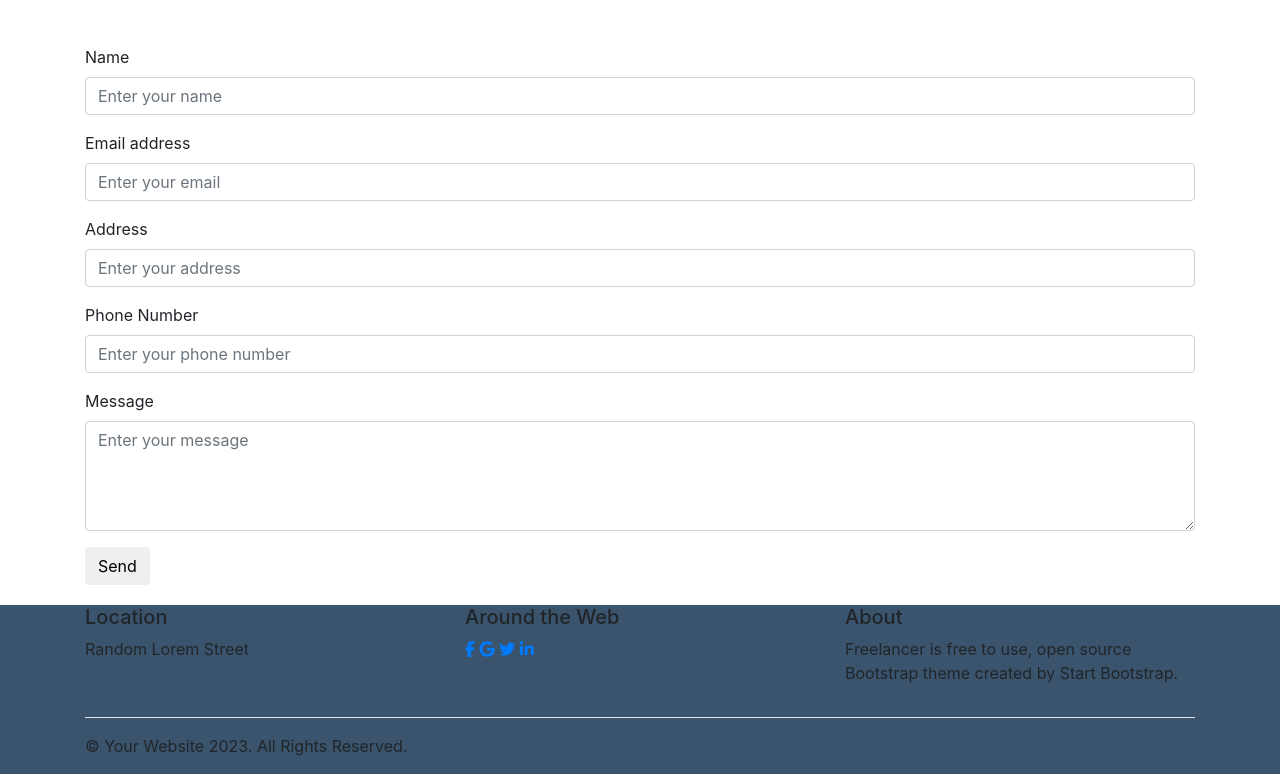
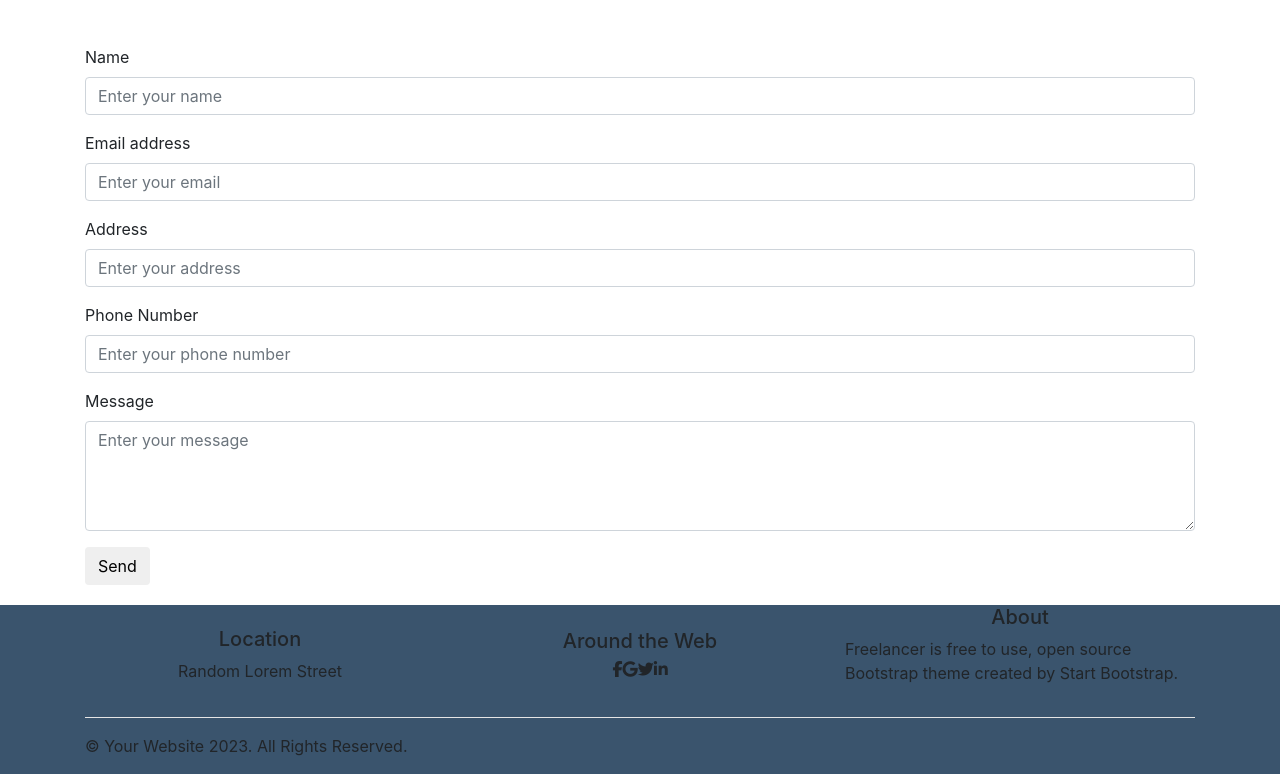
Before and after one commit to MindfulLearner/html-css-bootstrap-freelancer, a website: page index.html in a window 1280 px wide. Shown: the part 1524-2298 px from the top of the page. Drawn offline with nearby package versions, Linux system fonts and the light colour scheme.

Commit message:
PROBLEMATICHE SISTEMATE

```diff
--- a/css/layout.css
+++ b/css/layout.css
@@ -112,3 +112,23 @@ body > div.container.contact-container {
 footer {
     background-color: #3a546d;
 }
+
+body > div.container-about > div.row {
+    margin-right: 0;
+    margin-left: 0;
+}
+
+body > footer > div > div:nth-child(1) * {
+    display: flex;
+    flex-direction: column;
+    justify-content: center;
+    align-items: center;
+}
+
+body > footer > div > div:nth-child(1) > div:nth-child(2) > div {
+    flex-direction: row;
+}
+
+body > footer > div > div:nth-child(1) > div:nth-child(1) {
+    margin-top: 20px;
+}
--- a/index.html
+++ b/index.html
@@ -182,10 +182,10 @@
                 <div class="col-md-4">
                     <h5>Around the Web</h5>
                     <div class="social-icons">
-                        <a href="#" class="facebook"><i class="fab fa-facebook-f"></i></a>
-                        <a href="#" class="google"><i class="fab fa-google"></i></a>
-                        <a href="#" class="twitter"><i class="fab fa-twitter"></i></a>
-                        <a href="#" class="linkedin"><i class="fab fa-linkedin-in"></i></a>
+                        <a class="facebook"><i class="fab fa-facebook-f"></i></a>
+                        <a class="google"><i class="fab fa-google"></i></a>
+                        <a class="twitter"><i class="fab fa-twitter"></i></a>
+                        <a class="linkedin"><i class="fab fa-linkedin-in"></i></a>
                     </div>
                 </div>
                 <div class="col-md-4">
```
Also changed, not shown: README.md.
